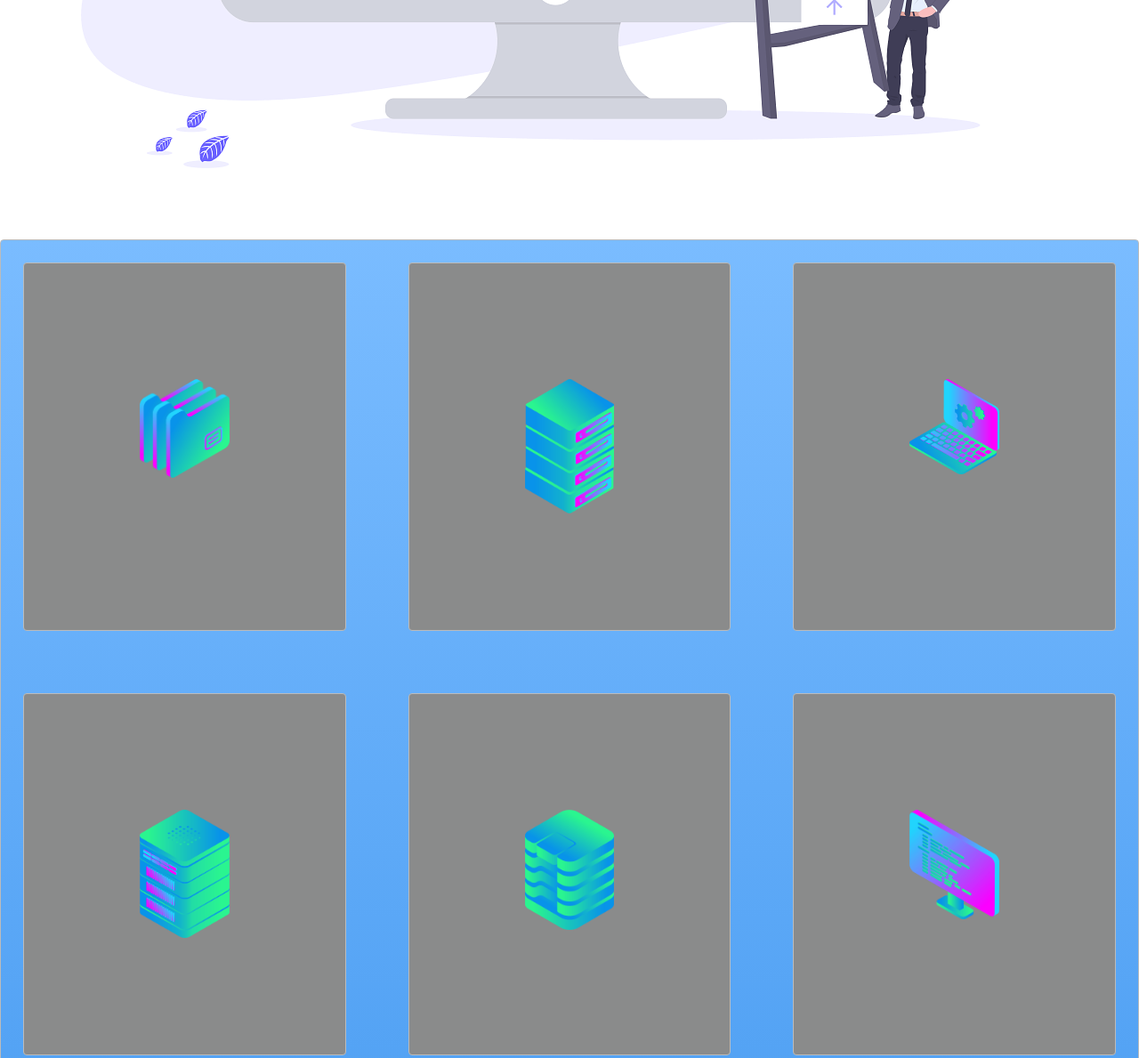
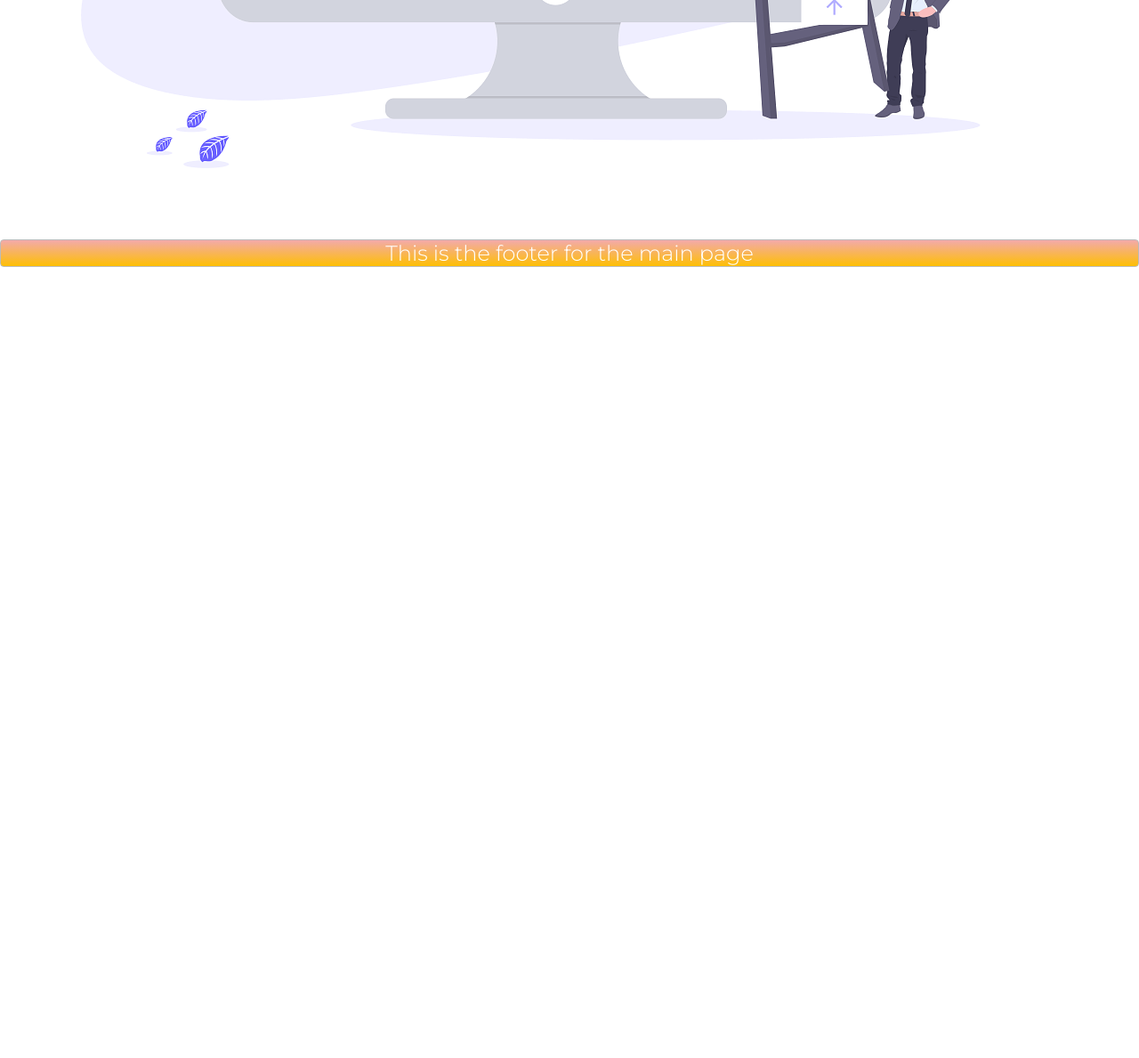
Before and after one commit to rajivegayan/ATO_ELearning, a website: page app/index.html in a window 1280 px wide. Shown: the part 748-1937 px from the top of the page at 89% size. After the commit the page ends 1048 px from the top, so only its background shows below. Drawn offline with nearby package versions, Linux system fonts and the light colour scheme; some packages are replaced by stand-ins of ours.

Commit message:
removing the tile contect temporary

```diff
--- a/app/index.html
+++ b/app/index.html
@@ -61,7 +61,7 @@
   </div>
 
   <!-- Project grid -->
-  <div class="zone blue project-grid">
+  <!-- <div class="zone blue project-grid">
     <div class="box zone"><img src="./assets/img/files_2.png"></div>
     <div class="box zone"><img src="./assets/img/server_2_2.png"></div>
     <div class="box zone"><img src="./assets/img/monitor_settings_2.png"></div>
@@ -70,7 +70,7 @@
     <div class="box zone"><img src="./assets/img/monitor_coding_2.png"></div>
     <div class="box zone"><img src="./assets/img/desktop_analytics_2.png"></div>
     <div class="box zone"><img src="./assets/img/server_safe_2.png"></div>
-  </div>
+  </div> -->
 
   <!-- Footer  -->
   <footer-component></footer-component>
```
